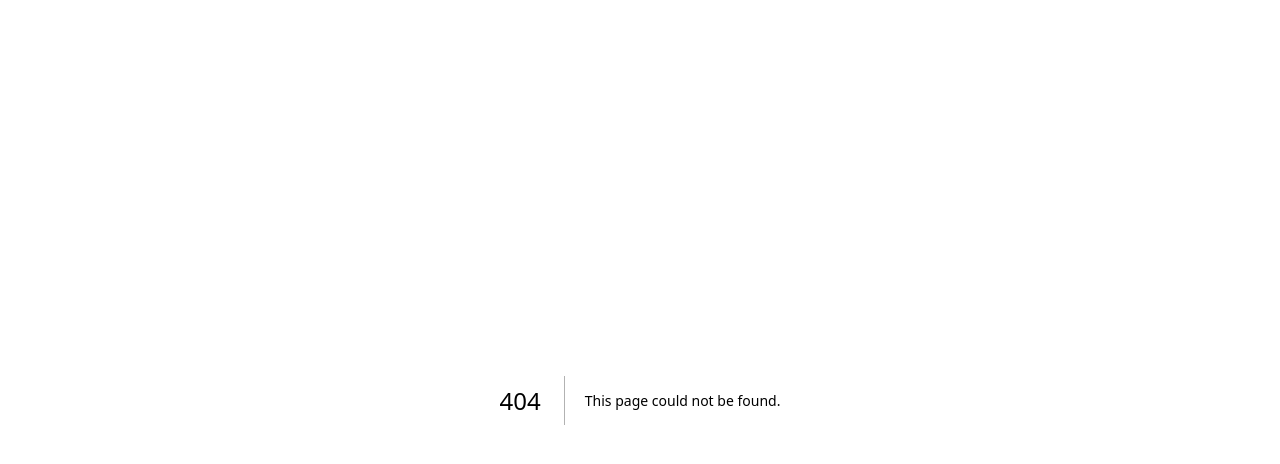
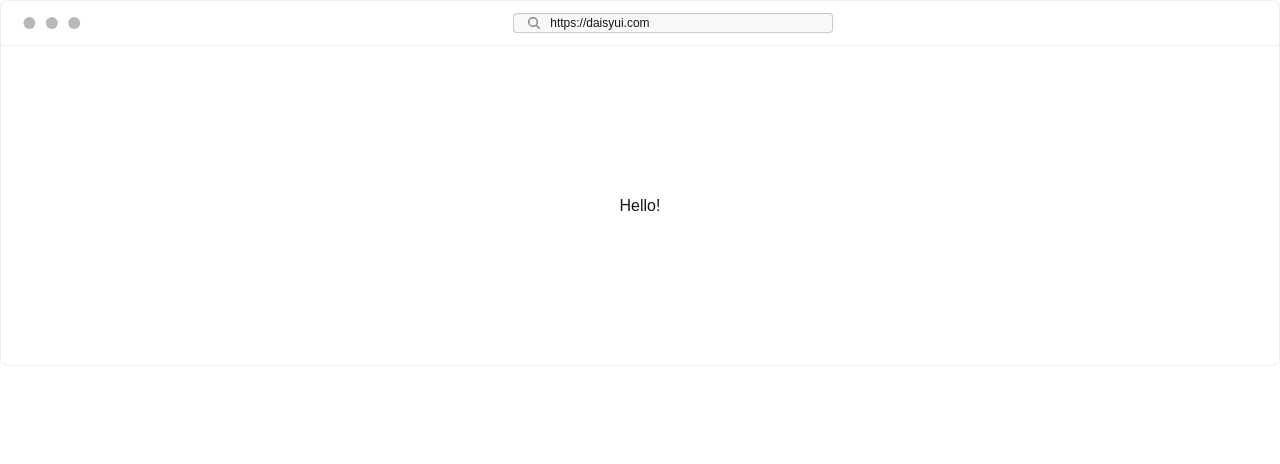
Before and after one commit to abdullah-alsaba/Practice-Next-JS, a Next.js app: page /Browser in a window 1280 px wide. Before the commit this address had no page. Shown: the top 464 px of the page. Built offline with nearby package versions, Linux system fonts and the light colour scheme.

Commit message:
Add Browser

```diff
--- /dev/null
+++ b/src/app/Browser/page.jsx
@@ -0,0 +1,18 @@
+import React from 'react';
+
+const page = () => {
+    return (
+      <div>
+        <div className="mockup-browser border border-base-300 w-full">
+          <div className="mockup-browser-toolbar">
+            <div className="input">https://daisyui.com</div>
+          </div>
+          <div className="grid place-content-center border-t border-base-300 h-80">
+            Hello!
+          </div>
+        </div>
+      </div>
+    );
+};
+
+export default page;
```
Also changed, not shown: src/app/Breadcrumbs/page.jsx (renamed from src/Breadcrumbs/page.jsx).
